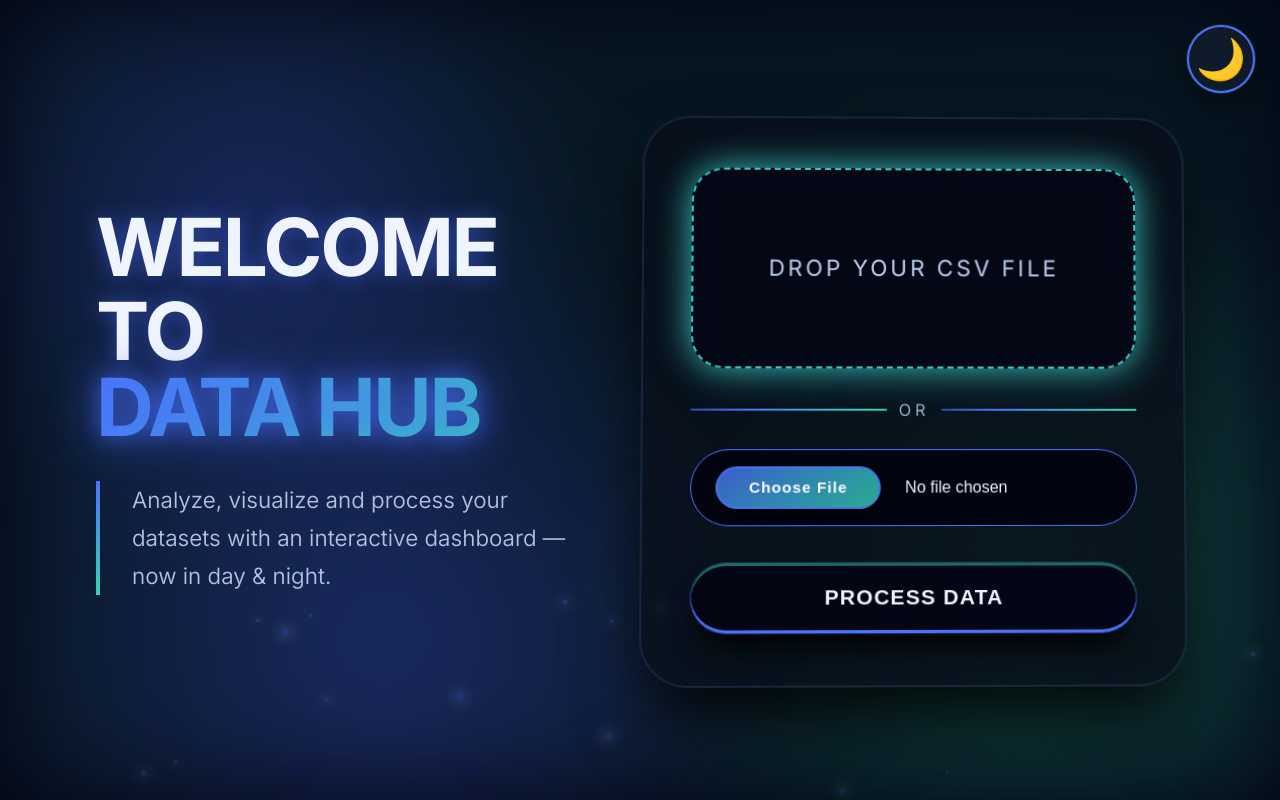
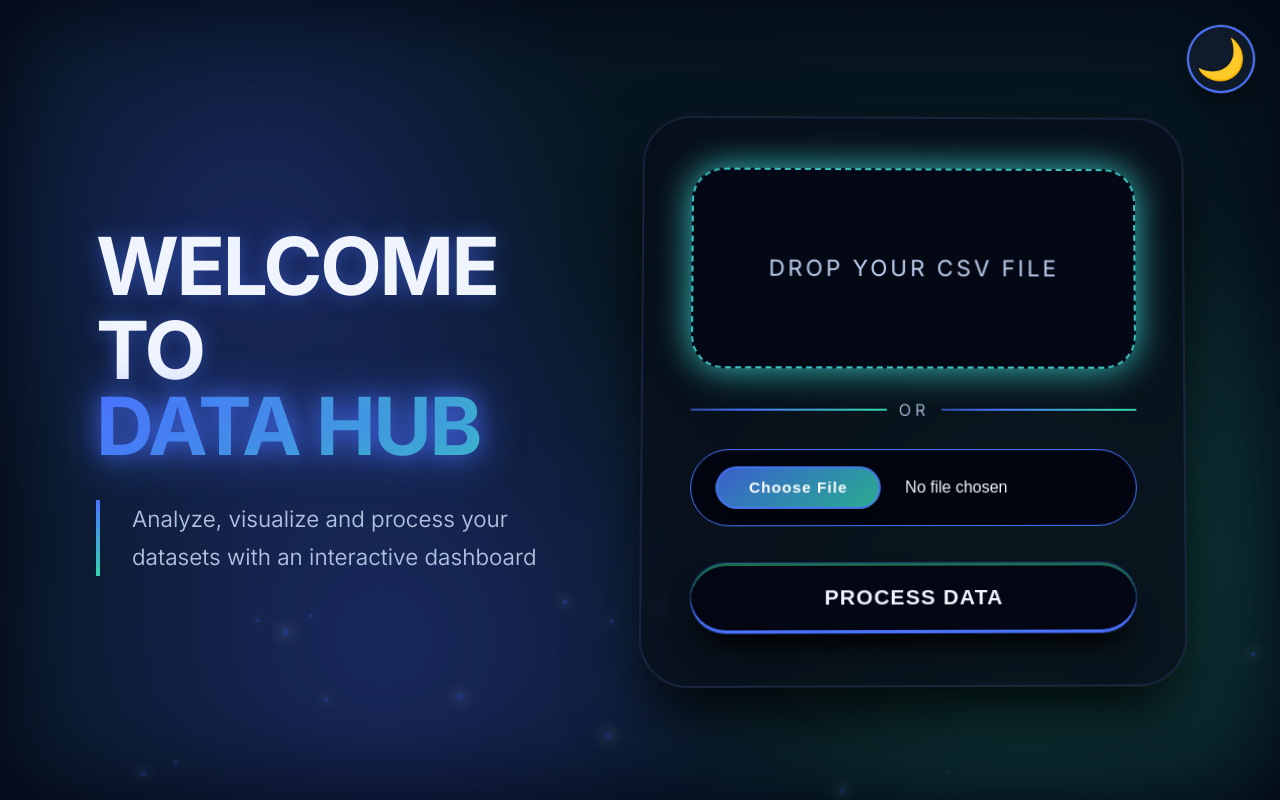
Before and after one commit to imanshu-01/DataForge-Studio-An-End-to-End-No-Code-Data-Analytics-and-Machine-Learning-Platform, a Flask app: page /login in a window 1280 px wide. Run offline with Flask 3, Linux system fonts and the light colour scheme.

Commit message:
index.html

```diff
--- a/templates/index.html
+++ b/templates/index.html
@@ -459,7 +459,7 @@
       <h1 class="primary">DATA HUB</h1>
       <p>
         Analyze, visualize and process your datasets with an interactive
-        dashboard — now in day & night.
+        dashboard
       </p>
     </div>
 
@@ -581,4 +581,5 @@
     })();
   </script>
 </body>
+
 </html>
```
